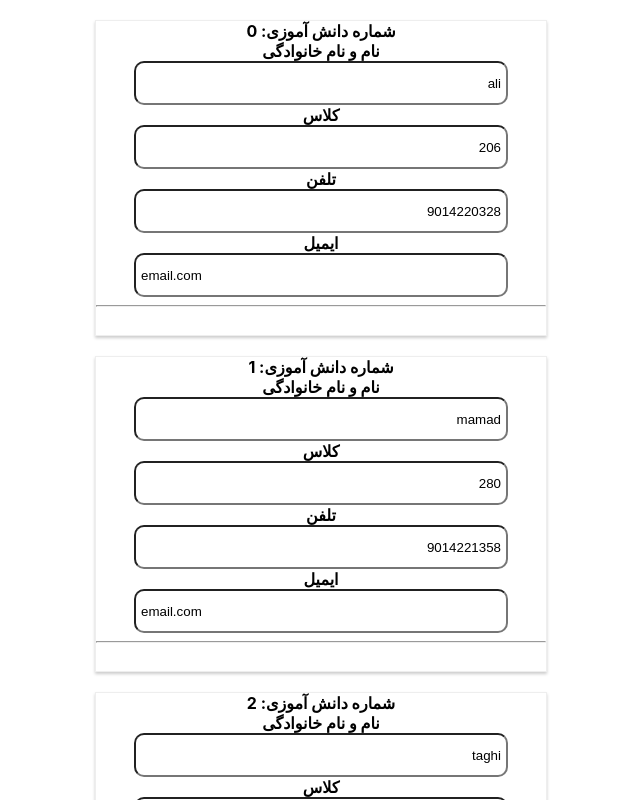
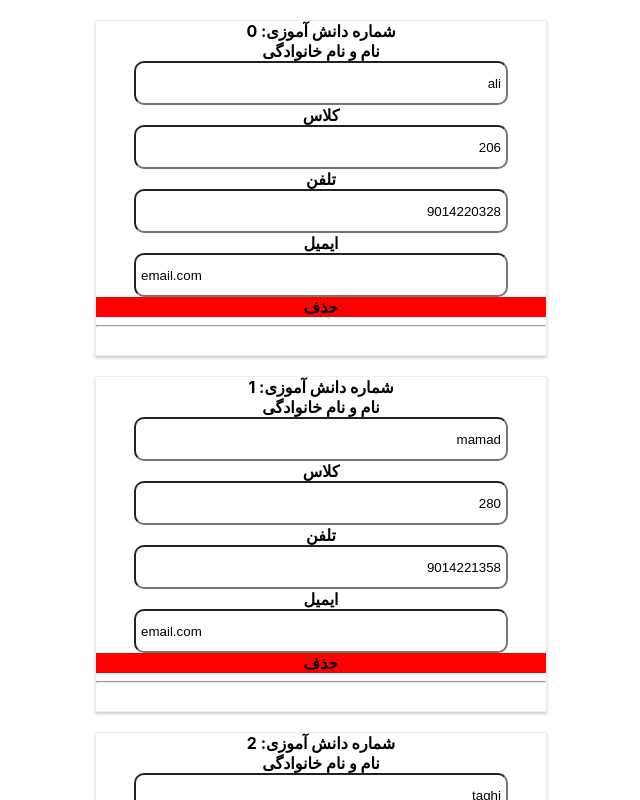
Before and after one commit to xandner/react-students, a React (Create React App) app: page / in a window 1280 px wide. Shown: the top 800 px of the page, without its empty margins (319-959 px from the left). Built offline with nearby package versions, Linux system fonts and the light colour scheme.

Commit message:
remove student

```diff
--- a/src/App.js
+++ b/src/App.js
@@ -57,6 +57,11 @@ function App() {
       console.log(error)
     }
   }
+  const deleteStudent=(index)=>{
+    const newStudents=[...students]
+    newStudents.splice(index,1)
+    setStudents(newStudents)
+  }
   return (
     <div className="App">
       <Students
@@ -65,6 +70,7 @@ function App() {
         changeEmail={emailChangeHandler}
         changePhone={phoneChangeHandler}
         changeClassNumber={classNumberChangeHandler}
+        delete={deleteStudent}
       />
     </div>
   );
--- a/src/components/students/student/student.js
+++ b/src/components/students/student/student.js
@@ -13,6 +13,9 @@ const Student = (props) => {
             <input type="text" value={props.phone} onChange={props.changePhone}></input>
             <label>ایمیل</label>
             <input type="email" value={props.email} onChange={props.changeEmail}></input>
+            <label style={{ background: "red" }} onClick={props.delete}>
+                حذف
+            </label>
             <hr />
         </div>
 
--- a/src/components/students/students.js
+++ b/src/components/students/students.js
@@ -15,6 +15,7 @@ const Students = (props) => {
                 changeEmail={(event)=>props.changeEmail(event,student.id)}
                 changePhone={(event)=>props.changePhone(event,student.id)}
                 changeClassNumber={(event)=>props.changeClassNumber(event,student.id)}
+                delete={props.delete}
             />
         })
     )
```
